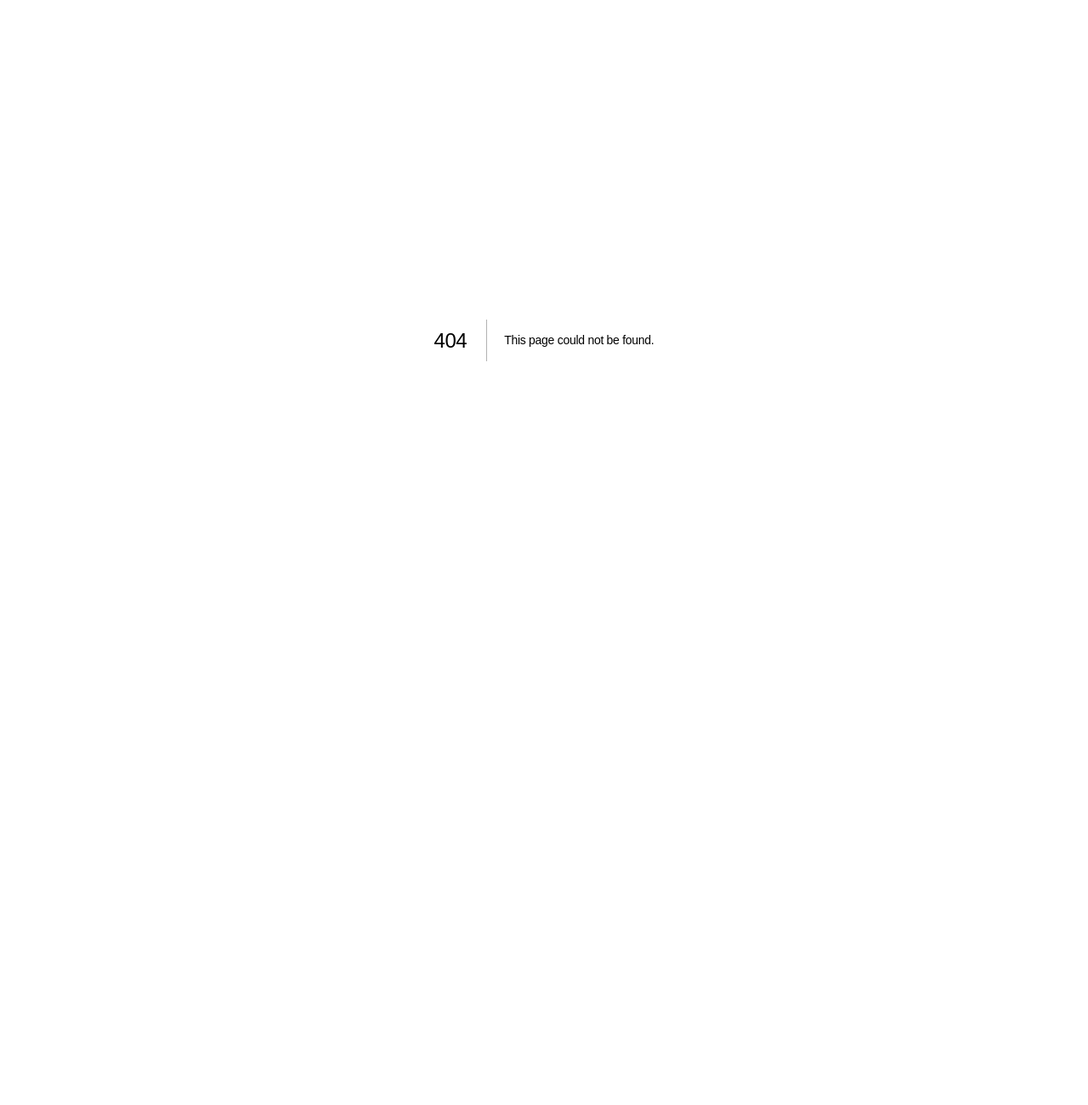
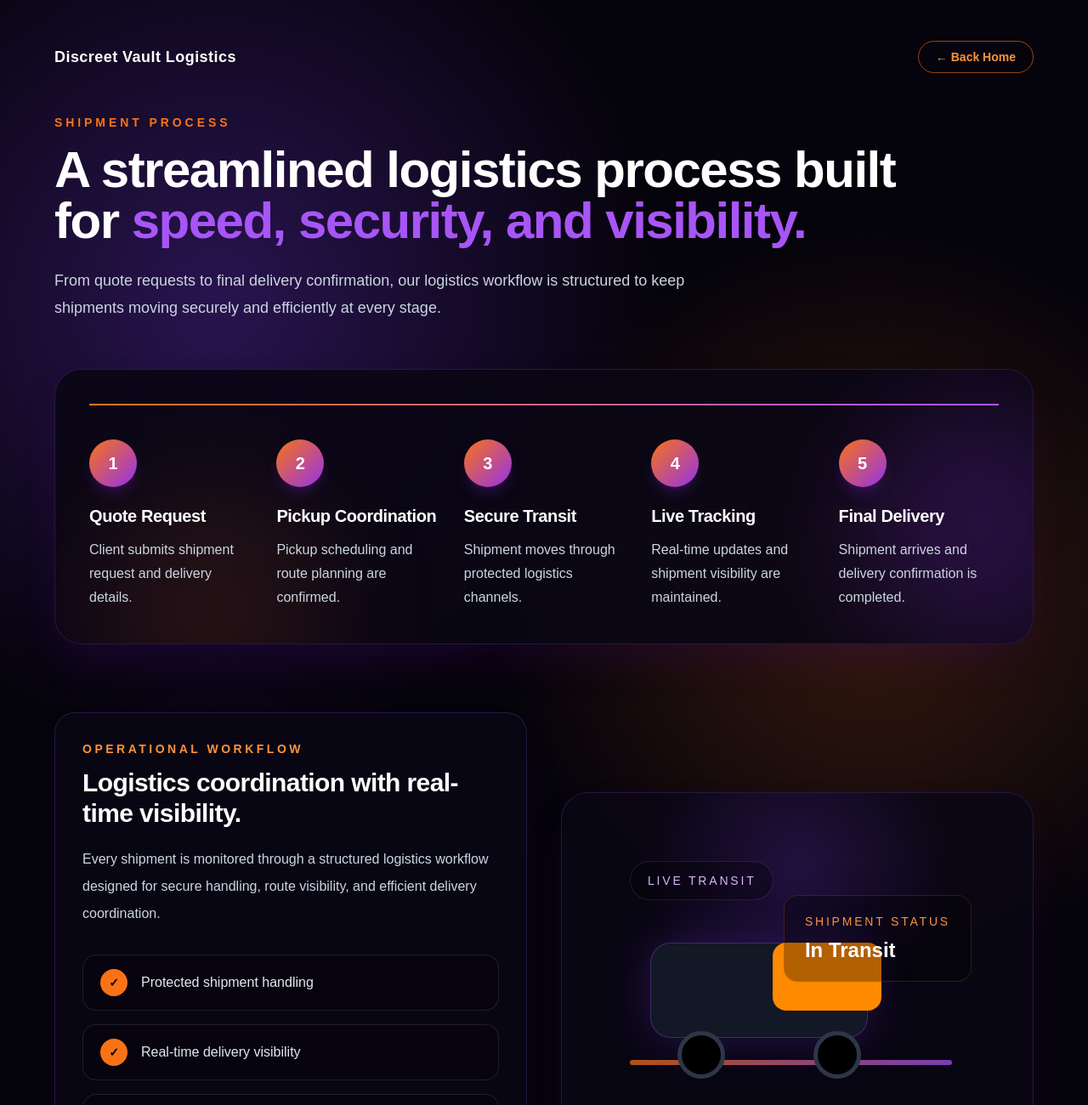
Before and after one commit to jasonwilcox2030-dotcom/discreetvault, a Next.js app: page /process in a window 1280 px wide. Before the commit this address had no page. Shown: the top 1300 px of the page at 85% size. Before the commit the page ends 800 px from the top, so only its background shows below. Built offline with nearby package versions, Linux system fonts and the light colour scheme.

Commit message:
Create page.tsx
Restore process page

```diff
--- /dev/null
+++ b/app/process/page.tsx
@@ -0,0 +1,191 @@
+export default function ProcessPage() {
+  return (
+    <main className="min-h-screen bg-[#05030b] text-white">
+      <section className="relative overflow-hidden px-6 py-8 md:py-12">
+        <div className="absolute inset-0 bg-[radial-gradient(circle_at_20%_20%,rgba(124,58,237,0.30),transparent_30%),radial-gradient(circle_at_80%_40%,rgba(249,115,22,0.20),transparent_30%)]" />
+
+        <div className="relative z-10 mx-auto mb-12 flex max-w-6xl items-center justify-between">
+          <a href="/" className="text-lg font-black tracking-wide text-white">
+            Discreet Vault Logistics
+          </a>
+
+          <a
+            href="/"
+            className="rounded-full border border-orange-500/60 px-5 py-2 text-sm font-bold text-orange-400 transition hover:bg-orange-500 hover:text-white"
+          >
+            ← Back Home
+          </a>
+        </div>
+
+        <div className="relative mx-auto max-w-6xl">
+          <p className="mb-4 text-sm font-bold uppercase tracking-[0.28em] text-orange-500">
+            Shipment Process
+          </p>
+
+          <h1 className="mb-6 max-w-5xl text-4xl font-black leading-tight tracking-tight md:text-6xl">
+            A streamlined logistics process built for{" "}
+            <span className="text-purple-500">
+              speed, security, and visibility.
+            </span>
+          </h1>
+
+          <p className="mb-14 max-w-3xl text-lg leading-8 text-slate-300">
+            From quote requests to final delivery confirmation, our logistics
+            workflow is structured to keep shipments moving securely and
+            efficiently at every stage.
+          </p>
+
+          <div className="relative mb-20 overflow-hidden rounded-[2rem] border border-purple-500/20 bg-[#0b0714]/90 p-10 shadow-2xl shadow-purple-950/30">
+            <div className="absolute right-[-80px] top-10 h-72 w-72 rounded-full bg-purple-600/20 blur-3xl" />
+            <div className="absolute bottom-[-100px] left-10 h-72 w-72 rounded-full bg-orange-500/10 blur-3xl" />
+
+            <div className="relative">
+              <div className="mb-10 flex items-center justify-between">
+                <div className="h-[2px] flex-1 bg-gradient-to-r from-orange-500 to-purple-500" />
+              </div>
+
+              <div className="grid gap-8 md:grid-cols-5">
+                {[
+                  [
+                    "1",
+                    "Quote Request",
+                    "Client submits shipment request and delivery details.",
+                  ],
+                  [
+                    "2",
+                    "Pickup Coordination",
+                    "Pickup scheduling and route planning are confirmed.",
+                  ],
+                  [
+                    "3",
+                    "Secure Transit",
+                    "Shipment moves through protected logistics channels.",
+                  ],
+                  [
+                    "4",
+                    "Live Tracking",
+                    "Real-time updates and shipment visibility are maintained.",
+                  ],
+                  [
+                    "5",
+                    "Final Delivery",
+                    "Shipment arrives and delivery confirmation is completed.",
+                  ],
+                ].map(([step, title, text]) => (
+                  <div key={step} className="relative">
+                    <div className="mb-5 flex h-14 w-14 items-center justify-center rounded-full bg-gradient-to-br from-orange-500 to-purple-600 text-xl font-black shadow-lg shadow-purple-900/40">
+                      {step}
+                    </div>
+
+                    <h2 className="mb-3 text-xl font-black">{title}</h2>
+
+                    <p className="leading-7 text-slate-300">{text}</p>
+                  </div>
+                ))}
+              </div>
+            </div>
+          </div>
+
+          <div className="grid items-center gap-10 lg:grid-cols-2">
+            <div className="rounded-3xl border border-purple-500/20 bg-[#0b0714]/90 p-8 shadow-2xl shadow-purple-950/20">
+              <p className="mb-3 text-sm font-bold uppercase tracking-[0.25em] text-orange-400">
+                Operational Workflow
+              </p>
+
+              <h2 className="mb-5 text-3xl font-black">
+                Logistics coordination with real-time visibility.
+              </h2>
+
+              <p className="mb-8 leading-8 text-slate-300">
+                Every shipment is monitored through a structured logistics
+                workflow designed for secure handling, route visibility, and
+                efficient delivery coordination.
+              </p>
+
+              <div className="space-y-4">
+                {[
+                  "Protected shipment handling",
+                  "Real-time delivery visibility",
+                  "Dedicated logistics support",
+                  "Reliable routing coordination",
+                ].map((item) => (
+                  <div
+                    key={item}
+                    className="flex items-center gap-4 rounded-2xl border border-white/10 bg-black/20 px-5 py-4"
+                  >
+                    <div className="flex h-8 w-8 items-center justify-center rounded-full bg-orange-500 text-sm font-black text-black">
+                      ✓
+                    </div>
+
+                    <p className="text-slate-200">{item}</p>
+                  </div>
+                ))}
+              </div>
+            </div>
+
+            <div className="relative overflow-hidden rounded-[2rem] border border-purple-500/20 bg-[#0b0714]/90 p-10 shadow-2xl shadow-purple-950/30">
+              <div className="absolute inset-0 bg-[radial-gradient(circle_at_50%_20%,rgba(124,58,237,0.20),transparent_40%)]" />
+
+              <div className="relative flex h-[360px] items-center justify-center">
+                <div className="absolute bottom-20 left-10 h-[6px] w-[80%] rounded-full bg-gradient-to-r from-orange-500 to-purple-500 opacity-70" />
+
+                <div className="absolute bottom-28 left-16 h-28 w-64 rounded-3xl border border-purple-500/30 bg-[#121826] shadow-[0_0_50px_rgba(124,58,237,0.25)]" />
+
+                <div className="absolute bottom-36 left-52 h-20 w-32 rounded-2xl border border-orange-500/30 bg-[#ff8a00]" />
+
+                <div className="absolute bottom-16 left-24 h-14 w-14 rounded-full border-[5px] border-[#2d3748] bg-black" />
+
+                <div className="absolute bottom-16 left-64 h-14 w-14 rounded-full border-[5px] border-[#2d3748] bg-black" />
+
+                <div className="absolute top-10 left-10 rounded-full border border-purple-500/20 bg-black/30 px-5 py-3 text-sm uppercase tracking-[0.2em] text-purple-300">
+                  Live Transit
+                </div>
+
+                <div className="absolute right-8 top-20 rounded-2xl border border-orange-500/20 bg-black/30 px-6 py-5">
+                  <p className="text-sm uppercase tracking-[0.2em] text-orange-400">
+                    Shipment Status
+                  </p>
+
+                  <p className="mt-2 text-2xl font-black text-white">
+                    In Transit
+                  </p>
+                </div>
+              </div>
+            </div>
+          </div>
+
+          <div className="mt-16 rounded-3xl border border-orange-500/20 bg-gradient-to-r from-purple-950/50 to-orange-950/30 p-8 md:p-10">
+            <div className="grid items-center gap-8 md:grid-cols-2">
+              <div>
+                <h2 className="mb-4 text-3xl font-black">
+                  Ready to move your shipment?
+                </h2>
+
+                <p className="text-slate-300">
+                  Request a quote or contact our logistics support team for
+                  shipment coordination assistance.
+                </p>
+              </div>
+
+              <div className="flex gap-4 md:justify-end">
+                <a
+                  href="/quote"
+                  className="rounded-full bg-orange-500 px-6 py-3 font-bold text-white transition hover:bg-orange-400"
+                >
+                  Request Quote
+                </a>
+
+                <a
+                  href="/contact"
+                  className="rounded-full border border-purple-500/60 px-6 py-3 font-bold text-purple-300 transition hover:bg-purple-600 hover:text-white"
+                >
+                  Contact Team
+                </a>
+              </div>
+            </div>
+          </div>
+        </div>
+      </section>
+    </main>
+  );
+}
```
